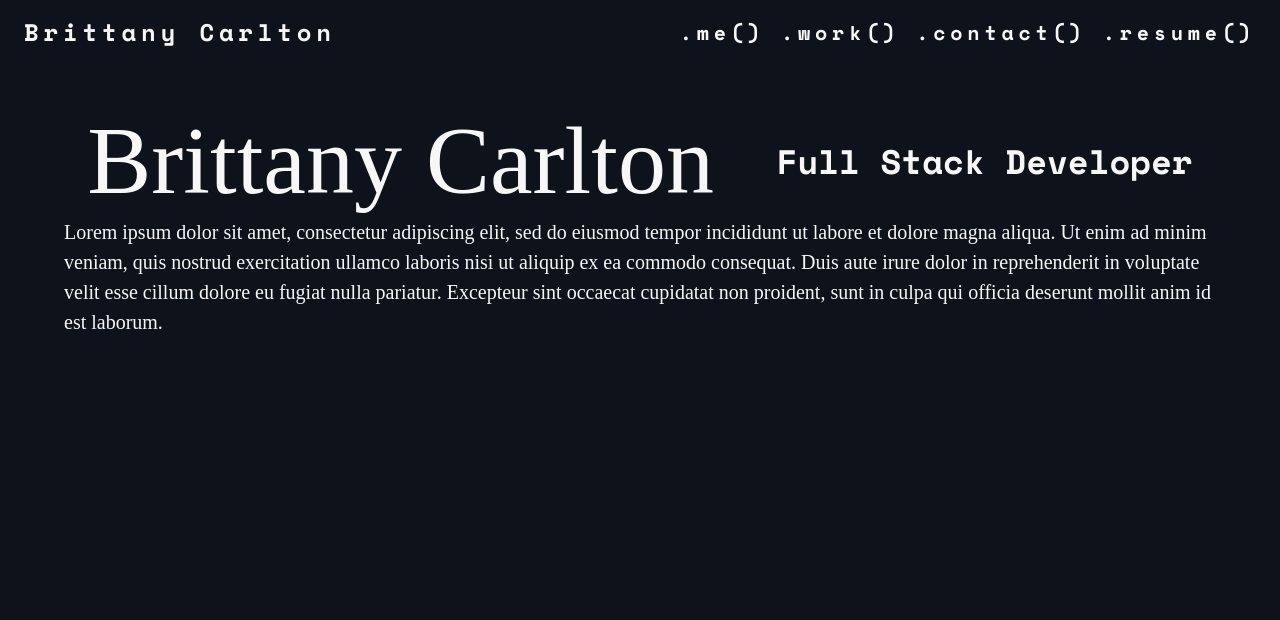
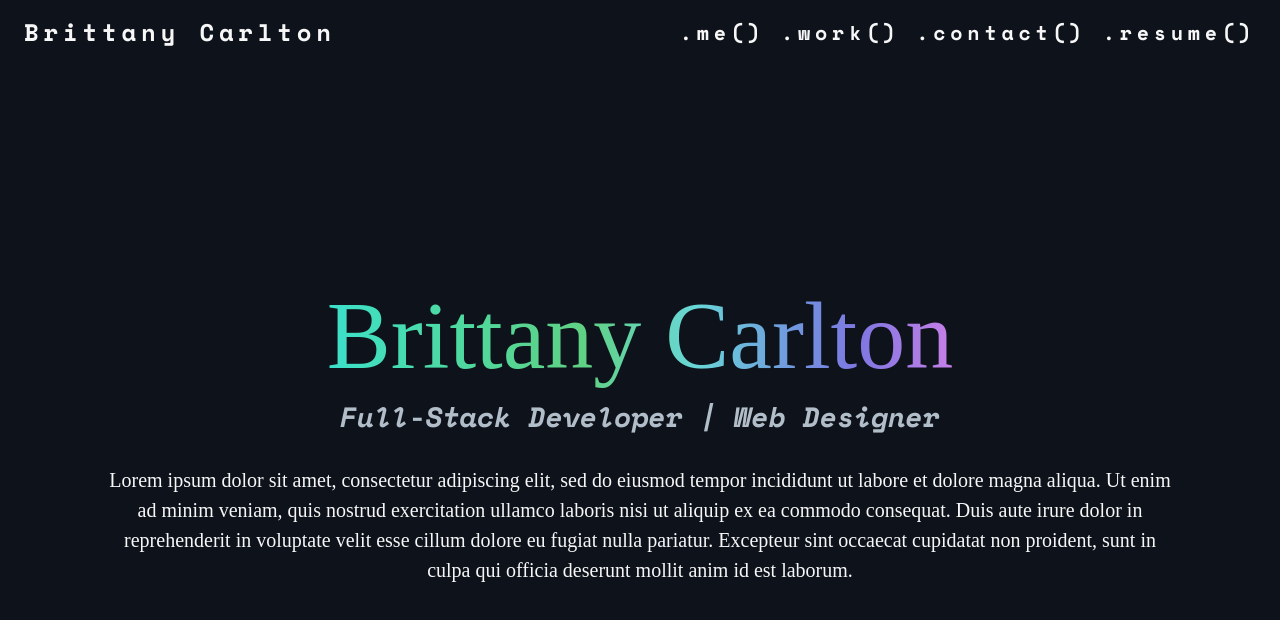
Before and after one commit to devBritt/britt-carlton-portfolio, a React (Create React App) app: page / in a window 1280 px wide. Shown: the top 620 px of the page. Built offline with nearby package versions, Linux system fonts and the light colour scheme; a web font is replaced by a local one.

Commit message:
Add animated gradient to title on home/about page

```diff
--- a/src/App.js
+++ b/src/App.js
@@ -1,5 +1,5 @@
 import './assets/css/App.css';
-import { CssBaseline, Container, Box } from '@mui/material';
+import { CssBaseline, Container, Box, Stack } from '@mui/material';
 import { createTheme, ThemeProvider } from '@mui/material/styles';
 import { BrowserRouter as Router, Routes, Route } from 'react-router-dom';
 
@@ -123,27 +123,25 @@ const theme = createTheme({
 function App() {
     return (
         <Box
-            className='App'
             padding='2'
-            textAlign={'left'}
         >
             <ThemeProvider theme={theme}>
                 <Router>
                     <CssBaseline />
-                    <Header />
+                    <Stack justifyContent={'space-between'} className='App'>
+                        <Header />
 
-                    <Container sx={{ py: 5 }} >
-                        <main>
+                        <Container component={'main'} sx={{ py: 5 }} >
                             <Routes>
                                 <Route path='/' element={<About />} />
                                 <Route path='/work' element={<Work />} />
                                 <Route path='/contact' element={<Contact />} />
                                 <Route path='/resume' element={<Resume />} />
                             </Routes>
-                        </main>
-                    </Container>
+                        </Container>
 
-                    <Footer />
+                        <Footer />
+                    </Stack>
                 </Router>
             </ThemeProvider>
         </Box>
--- a/src/assets/css/App.css
+++ b/src/assets/css/App.css
@@ -1,5 +1,11 @@
 /* color variables */
-
+:root {
+    --title-gradient: linear-gradient(90deg,
+        #28d0e8, #31e3e5, #39e1d0, #42debc, #4adbaa, #51d89b, #59d48e, #60d184,
+        #64d5b0, #69d6d8, #6db2dc, #7290df, #8077e2, #aa7ce5, #d282e8, #eb87dd,
+        #de7cea, #bd70e9, #9764e9, #6c59e8, #4d5fe8, #417fe8, #34a4e8, #28d0e8
+        );
+}
 
 /* custom fonts */
 @font-face {
@@ -27,10 +33,6 @@
     url('../fonts/make-sans/MakeSans-Regular.ttf') format('truetype')
 }
 
-html, body {
-    min-height: 100vh;
-}
-
 h1,
 h2,
 h3,
@@ -42,4 +44,27 @@ h6 {
 
 .App {
     text-align: center;
+    min-height: 100vh;
 }
+
+.linear-wipe {
+    text-align: center;
+    background: var(--title-gradient);
+    background-size: 200% auto;
+    color: #000;
+    background-clip: text;
+    -webkit-background-clip: text;
+    color: transparent;
+    -webkit-animation: shine 5s linear infinite;
+            animation: shine 5s linear infinite;
+  }
+  @-webkit-keyframes shine {
+    to {
+      background-position: 200% center;
+    }
+  }
+  @keyframes shine {
+    to {
+      background-position: 200% center;
+    }
+  }
--- a/src/components/header/index.js
+++ b/src/components/header/index.js
@@ -25,7 +25,7 @@ const Header = () => {
             px={3}
             py={2}
         >
-            <Grid item xs>
+            <Grid item xs align={'left'}>
                 <NavLink
                     component={RouterLink}
                     variant={'h5'}
--- a/src/pages/home-about.js
+++ b/src/pages/home-about.js
@@ -1,53 +1,36 @@
-import { Grid, Typography } from "@mui/material";
+import { Stack, Typography } from "@mui/material";
 
 const About = () => {
     return (
-        <article>
-            <Grid
-                container
-                spacing={2}
-                id={'about'}
-                aria-label={'homepage and about Brittany Carlton'}
-                justifyContent={'space-around'}
+        <Stack
+            align={'center'}
             alignItems={'center'}
-            >
-                <Grid
-                    item
-                    id={'developer-name'}
-                    aria-label={"the developer's name"}
         >
             <Typography
                 component={'h1'}
                 variant={'h1'}
+                className={'linear-wipe'}
             >
                 Brittany Carlton
             </Typography>
-                </Grid>
-
-                <Grid
-                    item
-                    id={'developer-roles'}
-                    aria-label={"the developer's job roles"}
-                >
             <Typography
                 component={'h2'}
-                        variant={'h4'}
+                variant={'subtitle1'}
+                mb={3}
+                sx={{ fontSize: '1.75rem', color: '#b1bdc8' }}
             >
-                        Full Stack Developer
+                Full-Stack Developer | Web Designer
             </Typography>
-                </Grid>
-            </Grid>
-
             <Typography
                 component={'p'}
                 variant={'body1'}
-                align={'left'}
                 id={'about-text'}
                 aria-label={'about Brittany text'}
+                px={5}
             >
                     Lorem ipsum dolor sit amet, consectetur adipiscing elit, sed do eiusmod tempor incididunt ut labore et dolore magna aliqua. Ut enim ad minim veniam, quis nostrud exercitation ullamco laboris nisi ut aliquip ex ea commodo consequat. Duis aute irure dolor in reprehenderit in voluptate velit esse cillum dolore eu fugiat nulla pariatur. Excepteur sint occaecat cupidatat non proident, sunt in culpa qui officia deserunt mollit anim id est laborum.
             </Typography>
-        </article>
+        </Stack>
     );
 }
 
```
Lines whose indentation alone changed are shown as unchanged.
